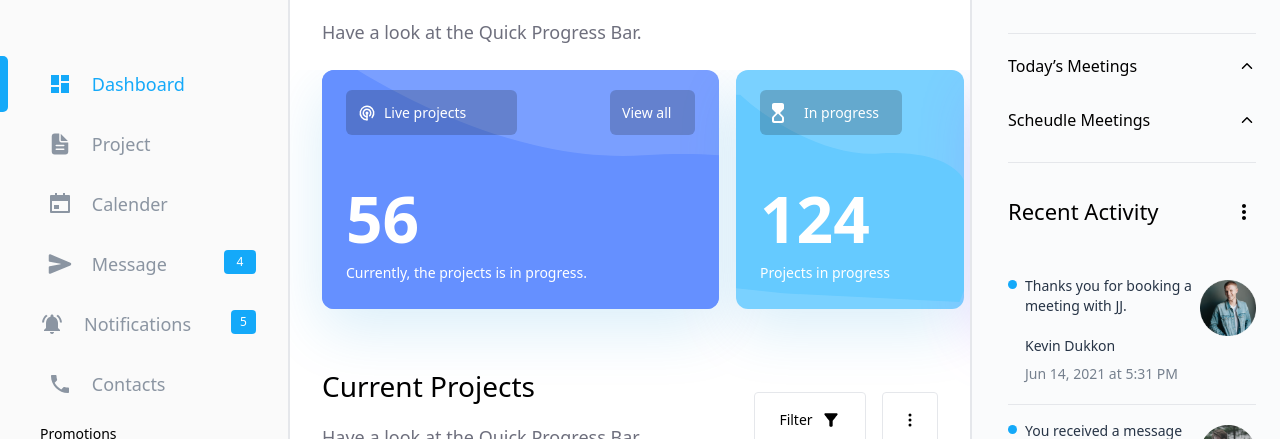
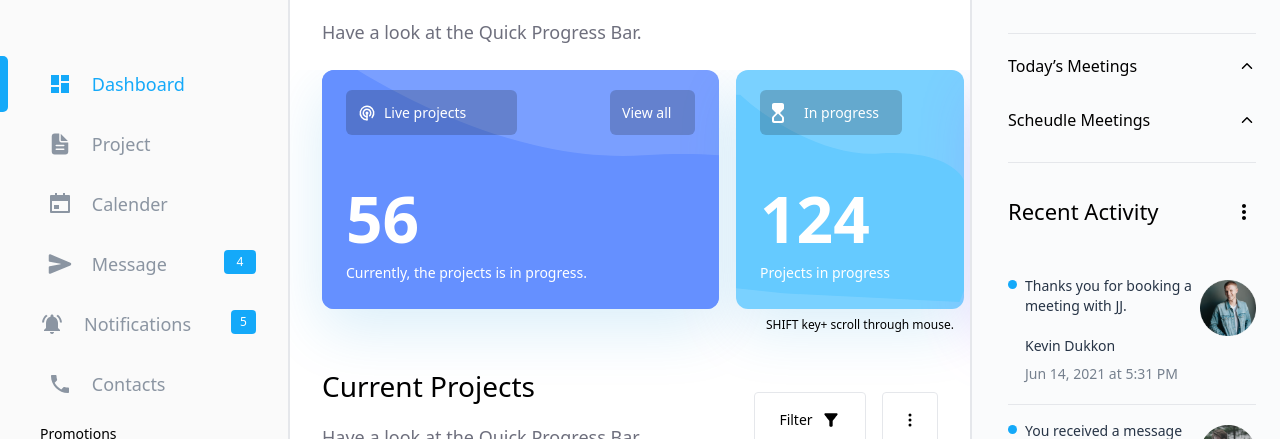
Before and after one commit to whoisseth/rsqure-dashboard, a Next.js app: page / in a window 1280 px wide. Shown: the part 177-616 px from the top of the page. Built offline with nearby package versions, Linux system fonts and the light colour scheme.

Commit message:
fix absolute in welcomBack component

```diff
--- a/components/Main.js
+++ b/components/Main.js
@@ -47,7 +47,7 @@ function WelcomeBack() {
       </div>
       <div
         className={classnames(
-          ' gap-[17px] flex  pb-20 px-8 2xl:px-12 ',
+          ' gap-[17px] flex  relative pb-20 px-8 2xl:px-12 ',
           'overflow-x-scroll  scrollbar-hide   ',
         )}
       >
@@ -97,8 +97,8 @@ function WelcomeBack() {
             <span>Completed</span>
           </button>
         </ProgressCard>
+        <ScrollSuggestion className="  pr-4 2xl:hidden absolute right-0 bottom-14" />
       </div>
-      <ScrollSuggestion className="  pr-4 2xl:hidden absolute right-0 bottom-24" />
     </div>
   )
 }
```
